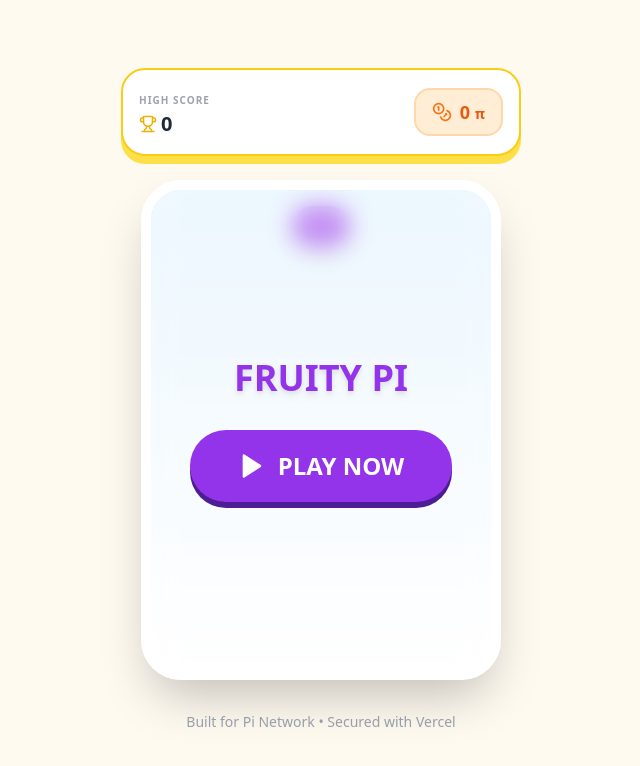
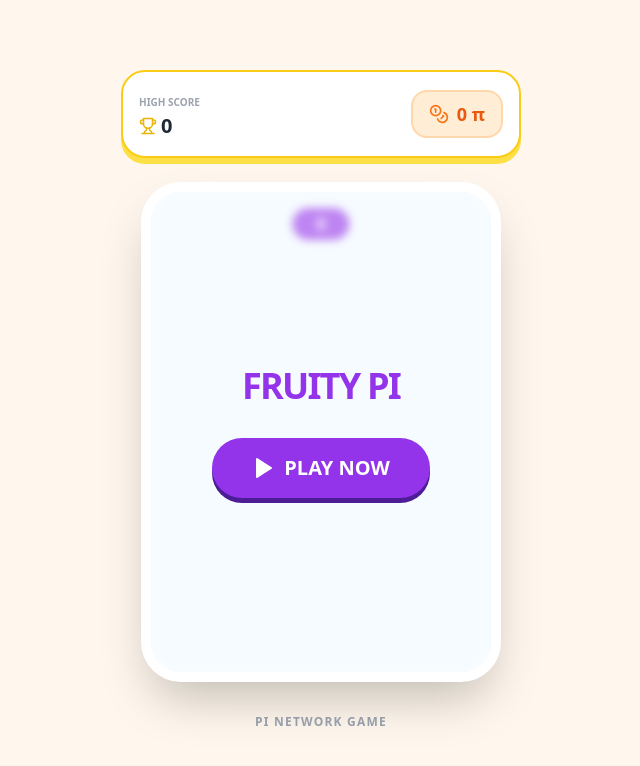
Before and after one commit to Collinsjos/fruity-pi, a React (Vite) app: page / in a window 1280 px wide. Shown: the top 766 px of the page, without its empty margins (319-959 px from the left). Built offline with nearby package versions, Linux system fonts and the light colour scheme.

Commit message:
Update App.js

```diff
--- a/src/App.js
+++ b/src/App.js
@@ -1,6 +1,5 @@
 import React, { useState } from 'react';
 import ReactDOM from 'react-dom/client';
-// We import the icons individually to ensure Vite finds them
 import { Trophy, Coins, Play } from 'lucide-react';
 
 const App = () => {
@@ -10,45 +9,40 @@
   const [piCoins] = useState(0);
 
   return (
-    <div className="min-h-screen bg-[#FFFAF0] flex flex-col items-center justify-center p-4 font-sans">
-      <style>{`
-        @import url('https://fonts.googleapis.com/css2?family=Fredoka:wght@400;700&display=swap');
-        body { font-family: 'Fredoka', sans-serif; }
-      `}</style>
-
-      {/* Top UI Bar */}
-      <div className="w-full max-w-[400px] flex justify-between items-center mb-6 bg-white p-4 rounded-3xl shadow-[0_8px_0_0_#fde047] border-2 border-yellow-400">
+    <div className="min-h-screen bg-orange-50 flex flex-col items-center justify-center p-4">
+      {/* Header Section */}
+      <div className="w-full max-w-[400px] flex justify-between items-center mb-6 bg-white p-4 rounded-3xl shadow-[0_6px_0_0_#fde047] border-2 border-yellow-400">
         <div>
-          <span className="text-[10px] font-bold text-gray-400 uppercase tracking-widest">High Score</span>
-          <div className="flex items-center gap-1">
+          <span className="text-[10px] font-bold text-gray-400 uppercase">High Score</span>
+          <div className="flex items-center gap-1 text-gray-800">
             <Trophy className="text-yellow-500" size={18} />
-            <span className="text-xl font-black text-gray-800">{highScore}</span>
+            <span className="text-xl font-extrabold">{highScore}</span>
           </div>
         </div>
 
         <div className="bg-orange-100 px-4 py-2 rounded-2xl border-2 border-orange-200">
           <div className="flex items-center gap-2">
             <Coins className="text-orange-500" size={20} />
-            <span className="text-lg font-black text-orange-600">{piCoins} <span className="text-sm">π</span></span>
+            <span className="text-lg font-extrabold text-orange-600">{piCoins} π</span>
           </div>
         </div>
       </div>
 
-      {/* Main Game Window */}
-      <div className="relative w-[360px] h-[500px] bg-gradient-to-b from-sky-100 to-white rounded-[40px] shadow-2xl border-[10px] border-white overflow-hidden">
-        <div className="absolute top-4 left-1/2 -translate-x-1/2 bg-purple-600 text-white px-6 py-2 rounded-full font-black shadow-lg z-10">
+      {/* Game Window */}
+      <div className="relative w-[360px] h-[500px] bg-sky-50 rounded-[40px] shadow-2xl border-[10px] border-white overflow-hidden">
+        <div className="absolute top-4 left-1/2 -translate-x-1/2 bg-purple-600 text-white px-6 py-1 rounded-full font-bold z-10">
           {score}
         </div>
 
         {gameState === 'menu' && (
-          <div className="absolute inset-0 flex flex-col items-center justify-center bg-white/40 backdrop-blur-md z-20">
-            <h1 className="text-4xl font-black text-purple-600 mb-8 drop-shadow-md">FRUITY PI</h1>
+          <div className="absolute inset-0 flex flex-col items-center justify-center bg-white/40 backdrop-blur-sm z-20">
+            <h1 className="text-4xl font-black text-purple-600 mb-8 tracking-tighter">FRUITY PI</h1>
             <button
               onClick={() => setGameState('playing')}
-              className="group bg-purple-600 hover:bg-purple-700 text-white px-12 py-5 rounded-full text-2xl font-black shadow-[0_6px_0_0_#4c1d95] transition-all hover:translate-y-1 hover:shadow-[0_2px_0_0_#4c1d95]"
+              className="bg-purple-600 hover:bg-purple-700 text-white px-10 py-4 rounded-full text-xl font-bold shadow-[0_5px_0_0_#4c1d95] active:translate-y-1 active:shadow-none transition-all"
             >
-              <div className="flex items-center gap-3">
-                <Play fill="white" size={28} />
+              <div className="flex items-center gap-2">
+                <Play fill="white" size={24} />
                 PLAY NOW
               </div>
             </button>
@@ -57,19 +51,17 @@
 
         {gameState === 'playing' && (
           <div className="flex items-center justify-center h-full">
-            <p className="text-sky-400 font-bold animate-pulse">Ready to drop fruits...</p>
+            <p className="text-sky-400 font-bold animate-pulse">Dropping Fruit...</p>
           </div>
         )}
       </div>
 
-      <p className="mt-8 text-gray-400 text-sm font-medium">Built for Pi Network • Secured with Vercel</p>
+      <p className="mt-8 text-gray-400 text-xs font-bold uppercase tracking-widest">Pi Network Game</p>
     </div>
   );
 };
 
-// --- THE BOOT CODE ---
-// This tells the browser to take the 'App' component above
-// and put it into the <div id="root"> in your index.html
+// --- BOOT ---
 const rootElement = document.getElementById('root');
 if (rootElement) {
   const root = ReactDOM.createRoot(rootElement);
```
